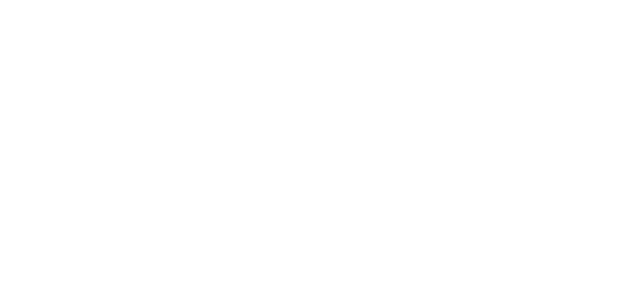
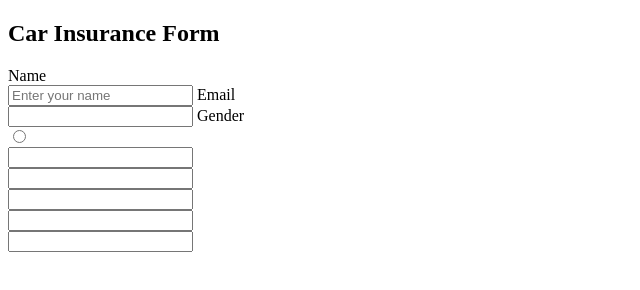
Before and after one commit to acciojob/car-insurance-form-komalmeena6516, a website: page main.html in a window 1280 px wide. Shown: the whole page, without its empty margins (0-640 px from the left). Drawn offline with Linux system fonts and the light colour scheme.

Commit message:
created a submission

```diff
--- a/main.html
+++ b/main.html
@@ -8,6 +8,30 @@
 
 <body>
 	<!-- the entire body must be written by student -->
+	<h2>Car Insurance Form </h2>
+	<label for="name" id="name">Name</label> <br>
+	<input type="text" id="name" placeholder="Enter your name">
+
+	<label for="email">Email </label><br>
+	<input type="email" id="email">
+
+	<label for="">Gender </label><br>
+	<input type="radio" id="">
+
+	<label for=""> </label><br>
+	<input type="" id="">
+
+	<label for=""> </label><br>
+	<input type="" id="">
+
+	<label for=""> </label><br>
+	<input type="" id="">
+
+	<label for=""> </label><br>
+	<input type="" id="">
+
+	<label for=""> </label><br>
+	<input type="" id="">
     <script type="text/javascript" src="./script.js">
 </script>
 
```
